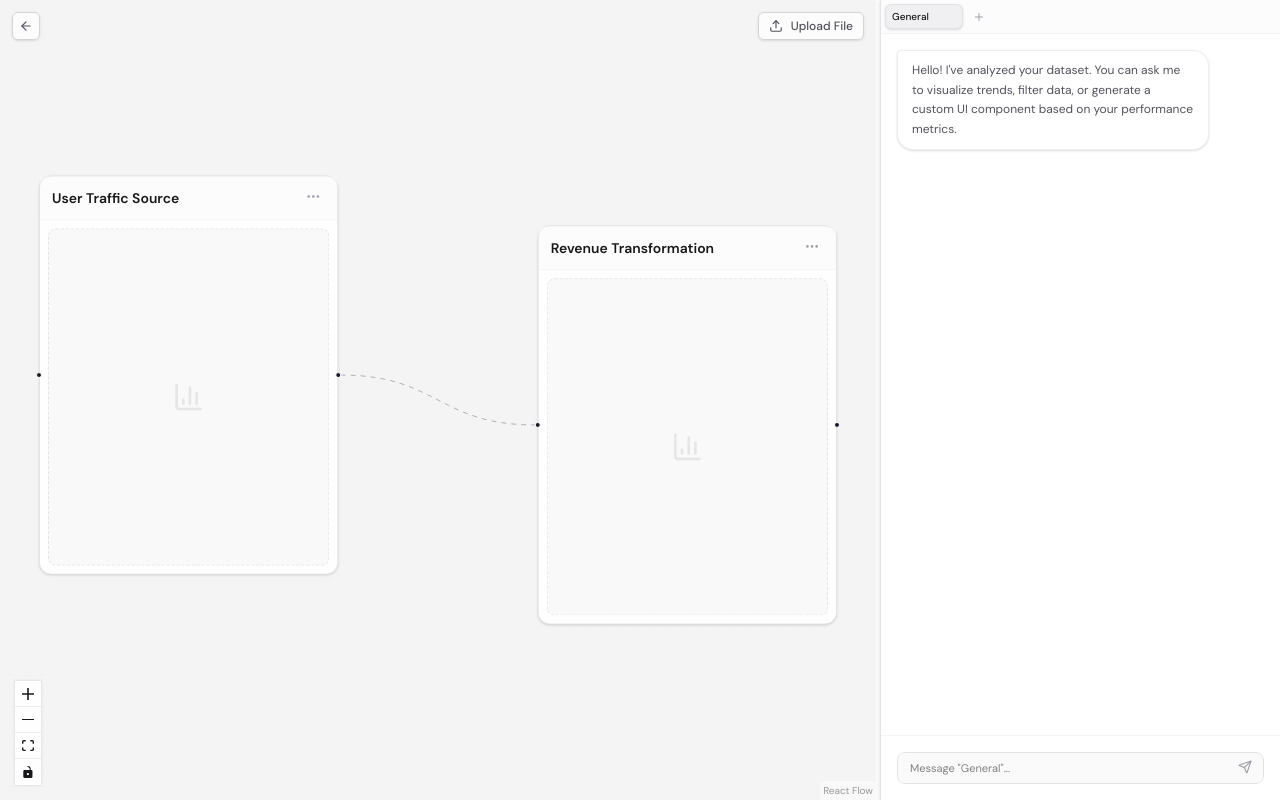
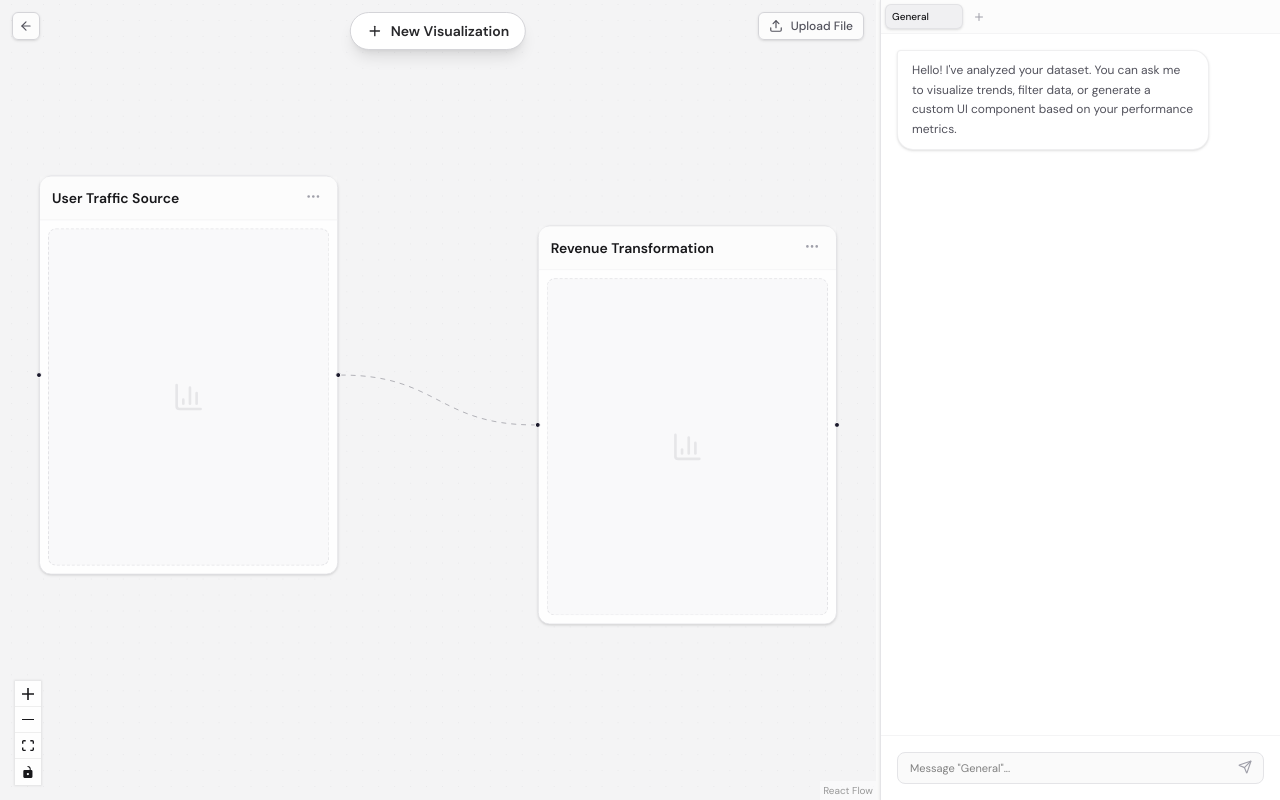
Before and after one commit to kymibuilds/dambo, a Next.js app: page /dashboard/1 in a window 1280 px wide. Built offline with nearby package versions, Linux system fonts and the light colour scheme.

Commit message:
refactor: replace double-click node creation with a dedicated button and remove hacks

```diff
--- a/src/components/canvas/FlowCanvas.tsx
+++ b/src/components/canvas/FlowCanvas.tsx
@@ -9,7 +9,6 @@ import {
     useEdgesState,
     addEdge,
     Connection,
-    useReactFlow,
     ReactFlowProvider,
     type Node
 } from '@xyflow/react';
@@ -48,18 +47,17 @@ interface FlowCanvasProps {
 function FlowMain({ onNodeSelect }: FlowCanvasProps) {
     const [nodes, setNodes, onNodesChange] = useNodesState(initialNodes);
     const [edges, setEdges, onEdgesChange] = useEdgesState(initialEdges);
-    const { screenToFlowPosition } = useReactFlow();
 
     const onConnect = useCallback(
         (params: Connection) => setEdges((eds) => addEdge(params, eds)),
         [setEdges],
     );
 
-    const addNewNode = useCallback((position?: { x: number, y: number }, label: string = 'New Visualization') => {
+    const addNewNode = useCallback((label: string = 'New Visualization') => {
         const id = Math.random().toString(36).substring(7);
         const newNode: DataNodeType = {
             id,
-            position: position || { x: 100, y: 100 },
+            position: { x: 250, y: 200 },
             data: { label },
             type: 'dataNode',
             selected: true,
@@ -67,17 +65,6 @@ function FlowMain({ onNodeSelect }: FlowCanvasProps) {
         };
         setNodes((nds) => nds.concat(newNode));
     }, [setNodes]);
-
-    const onPaneDoubleClick = useCallback(
-        (event: React.MouseEvent) => {
-            const position = screenToFlowPosition({
-                x: event.clientX,
-                y: event.clientY,
-            });
-            addNewNode(position);
-        },
-        [screenToFlowPosition, addNewNode]
-    );
 
     const onSelectionChange = useCallback(({ nodes }: { nodes: Node[] }) => {
         if (onNodeSelect) {
@@ -87,7 +74,7 @@ function FlowMain({ onNodeSelect }: FlowCanvasProps) {
     }, [onNodeSelect]);
 
     return (
-        <div className="h-full w-full bg-zinc-100 dark:bg-zinc-900 relative group/flow">
+        <div className="h-full w-full bg-zinc-100 dark:bg-zinc-900 relative">
             <ReactFlow
                 nodes={nodes}
                 edges={edges}
@@ -96,10 +83,6 @@ function FlowMain({ onNodeSelect }: FlowCanvasProps) {
                 onEdgesChange={onEdgesChange}
                 onConnect={onConnect}
                 onSelectionChange={onSelectionChange}
-                // @ts-ignore - onPaneDoubleClick exists in @xyflow/react v12 but linting is failing here
-                onPaneDoubleClick={onPaneDoubleClick}
-                zoomOnDoubleClick={false}
-                paneClickable={true}
                 fitView
                 className="bg-zinc-100 dark:bg-zinc-900"
             >
@@ -107,19 +90,15 @@ function FlowMain({ onNodeSelect }: FlowCanvasProps) {
                 <Controls className="bg-white dark:bg-zinc-900 border-zinc-200 dark:border-zinc-800 text-zinc-900 dark:text-zinc-100 fill-zinc-900 dark:fill-zinc-100" />
             </ReactFlow>
 
-            {/* Quick Actions Overlay */}
-            <div className="absolute top-3 right-3 z-10 flex flex-col gap-2 opacity-0 group-hover/flow:opacity-100 transition-opacity">
+            {/* Top Action Button Overlay */}
+            <div className="absolute top-3 left-1/2 -track-x-1/2 z-10 -translate-x-1/2">
                 <button
                     onClick={() => addNewNode()}
-                    className="flex items-center gap-2 px-3 py-1.5 bg-white dark:bg-zinc-900 border border-zinc-200 dark:border-zinc-800 rounded-lg shadow-sm text-[11px] font-medium text-zinc-600 dark:text-zinc-400 hover:text-zinc-900 dark:hover:text-zinc-100 transition-all hover:shadow-md"
+                    className="flex items-center gap-2 px-4 py-2 bg-white dark:bg-zinc-900 border border-zinc-300 dark:border-zinc-700 rounded-full shadow-lg text-sm font-semibold text-zinc-800 dark:text-zinc-200 hover:bg-zinc-50 dark:hover:bg-zinc-800 transition-all hover:scale-105 active:scale-95"
                 >
-                    <Plus className="size-3.5" />
-                    New Node
+                    <Plus className="size-4" />
+                    New Visualization
                 </button>
-            </div>
-
-            <div className="absolute bottom-4 left-1/2 -translate-x-1/2 px-4 py-2 bg-white/80 dark:bg-zinc-900/80 backdrop-blur-md border border-zinc-200 dark:border-zinc-800 rounded-full shadow-lg text-[10px] text-zinc-400 font-medium pointer-events-none opacity-0 group-hover/flow:opacity-100 transition-opacity">
-                Double click anywhere to add a node
             </div>
         </div>
     );
```
